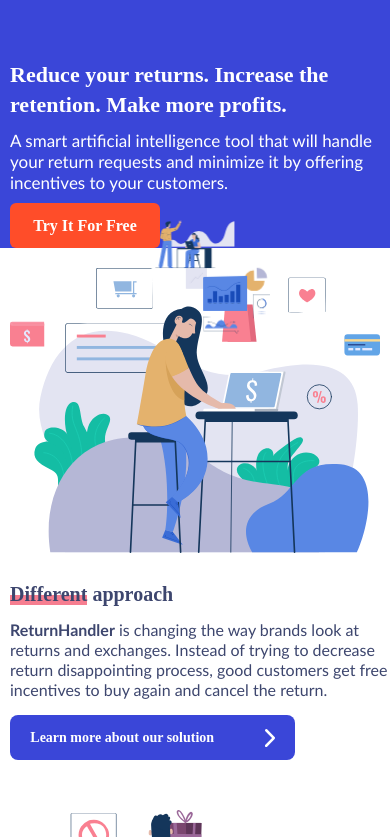
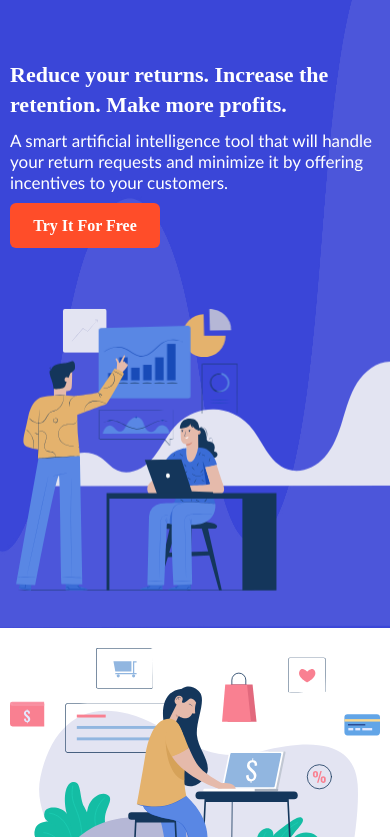
Before and after one commit to rudmm/returnHandler, a plain HTML site: page index.html in a window 390 px wide. Shown: the part 70-907 px from the top of the page. Drawn offline with nearby package versions, Linux system fonts and the light colour scheme; a web font is replaced by a local one.

Commit message:
scale responsive

```diff
--- a/assets/js/main.js
+++ b/assets/js/main.js
@@ -25,14 +25,18 @@ function clickBurger(){
 function resize() {
     let $image = $(".image_animate");
     let $wrapper = $(".top-image");
-    let $windowWidth = $(window).width();
+    let basWidth = 929;
+    let basHeight = 629;
     let transformRule = '';
     let wrapperHeight = $wrapper.height();
-    let imageHeight = $image.outerHeight();
-    //let scale = Math.min($wrapper.width() / $image.outerWidth(), wrapperHeight / imageHeight);
-    let scale = $windowWidth / 1920;
-    transformRule = "scale(" + scale + ")";
-
+    let scale = Math.min($wrapper.width() / basWidth, wrapperHeight / basHeight);
+    let realyHeightImage = $image.height()/(Math.max(basWidth/ $wrapper.width() , basHeight /wrapperHeight  ));
+    let procentTranslateY = 50;
+    let windowWidth = $(window).outerWidth();
+    if(windowWidth>768){
+        procentTranslateY = (100 - realyHeightImage/( wrapperHeight/100))/2 +50;
+    }
+    transformRule = "translate(-50%, -"+procentTranslateY+"%) scale(" + scale + ")";
 
     $image.css({
         transform: transformRule
--- a/assets/scss/style.scss
+++ b/assets/scss/style.scss
@@ -158,6 +158,7 @@ a{
     padding-top: 40px;
     min-height: 830px;
     background: url(../img/bg.jpg) no-repeat;
+    background-size: 100% 100%;
     header{
         max-width: 1920px;
         .bg{
@@ -336,6 +337,7 @@ a{
     .header-content{
         position: relative;
         z-index: 10;
+        max-width: 58%;
         .section-title{
             margin-top: 150px;
             *{
@@ -394,14 +396,21 @@ a{
     .top-image{
         position: absolute;
         right: 0;
-        top: 165px;
-        width: 929px;
+        top: 100px;
         height: 679px;
+        width: 100%;
         max-width: 50%;
+        .wrapper{
+            height: 100%;
+            height: 100%;
+            position: relative;
+        }
         .image_animate{
-            position: relative;
-            width: 100%;
-            height: 100%;
+            position: absolute;
+            left: 50%;
+            top: 50%;
+            width: 929px;
+            height: 679px;
         }
         .headerelement{
             bottom: 0;
@@ -1062,6 +1071,7 @@ a{
             margin-top: 20px;
             margin-left: auto;
             max-width: 100%;
+            height: 600px;
         }
         .btn-menu{
             display: inline-block;
@@ -1146,6 +1156,14 @@ a{
     }
 }
 
+@media screen and (max-width: 666px){
+    .header{
+        .top-image{
+            height: 500px;
+        }
+    }
+}
+
 @media screen and (max-width: 480px){
     .header{
         .header_logo{
@@ -1169,7 +1187,7 @@ a{
         .top-image{
             min-width: 0;
             width: 100%;
-            height: auto;
+            height: 360px;
         }
     }
 
--- a/index.html
+++ b/index.html
@@ -56,6 +56,7 @@
                     </section>
                 </div>
                 <div class="top-image">
+                    <div class="wrapper">
                         <div class="image_animate">
                             <img src="assets/img/top.svg" alt="top" class="img-fluid headerelement element">
                             <img src="assets/img/element4.svg" alt="element4" class=" element4 element">
@@ -63,6 +64,7 @@
                             <img src="assets/img/element2.svg" alt="element2" class=" element element2">
                             <img src="assets/img/element3.svg" alt="element3" class=" element element3">
                             <img src="assets/img/element5.svg" alt="element5" class=" element element5">
+                        </div>
                     </div>
                 </div>
             </header>
```
Also changed, not shown: assets/css/style.css. Lines whose indentation alone changed are shown as unchanged.
